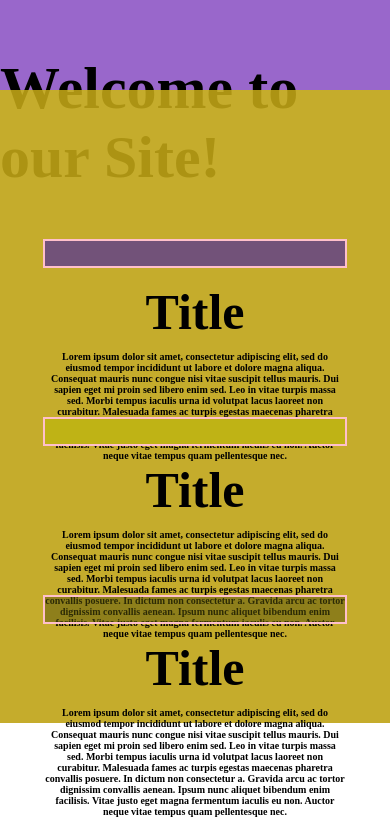
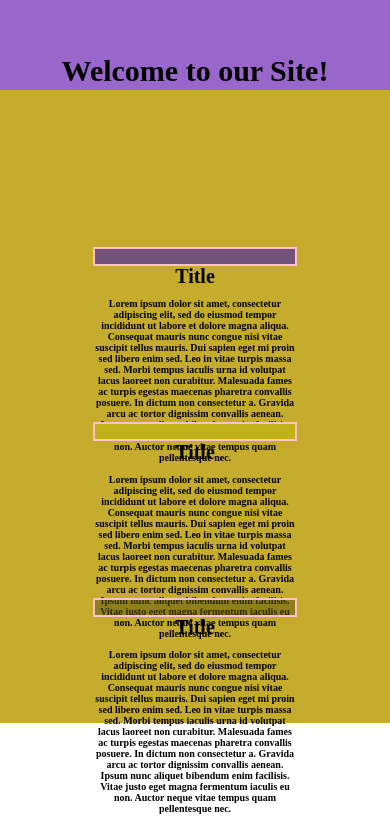
Before and after one commit to JesusAParedes/First-Responsive-Website, a plain HTML site: page index.html in a window 390 px wide. Shown: the part 121-938 px from the top of the page. Drawn offline with Linux system fonts and the light colour scheme.

Commit message:
made adjustments to the style sheet for the mobile version

```diff
--- a/styles.css
+++ b/styles.css
@@ -38,7 +38,6 @@ h1 {
     grid-column: 2/3;
     margin-top: 175px;
     font-size: 60px;
-
 }
 
 section {
@@ -49,7 +48,6 @@ section {
 }
 
 .bot {
-    /* height: 50%; */
     background-color: rgba(191, 163, 22, .9);
 }
 
@@ -98,19 +96,22 @@ p {
     height: 25vh;
 }
 h1 {
-    align-items: center;
+    font-size: 30px;
 }
 
 .bot {
-    display: flex;
     flex-direction: column;
     align-items: center;
     height: 75vh;
 }
 
-.article {
-    display:flex;
-    justify-content: space-evenly;
+div {
+    height: 15px;
+    width: 200px;
+}
+
+h2 {
+    font-size: 20px;
 }
 
 p {
```
